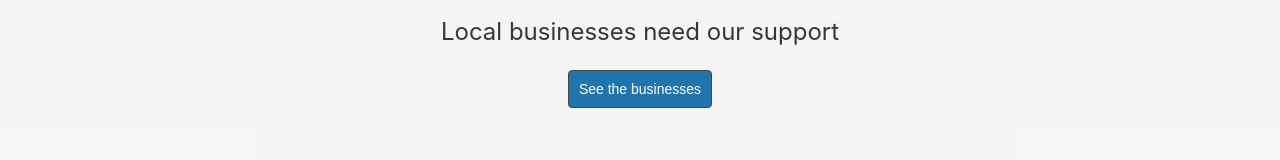
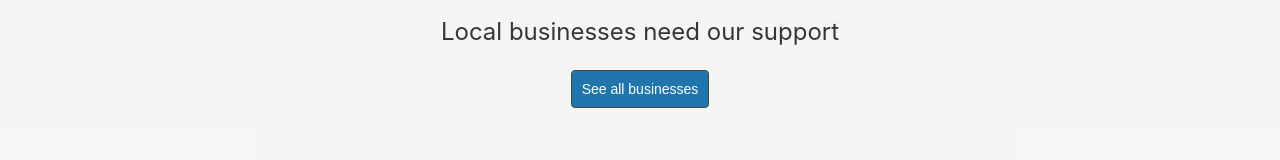
Before and after one commit to ericdarlucio/uplift-projects, a React (Create React App) app in the folder p5-mern-app/frontend/: page / in a window 1280 px wide. Shown: the part 594-754 px from the top of the page. Built offline with nearby package versions, Linux system fonts and the light colour scheme; no server answers.

Commit message:
feat: Add link to pages

```diff
--- a/p5-mern-app/frontend/src/pages/Hero.js
+++ b/p5-mern-app/frontend/src/pages/Hero.js
@@ -1,3 +1,4 @@
+import { Link } from "react-router-dom";
 import Footer from "../components/Footer";
 import Header from "../components/Header";
 import './Hero.css';
@@ -12,12 +13,12 @@ const Hero = () => {
         <div className="Hero-content">
           <h1>Helping local businesses attract more customers</h1>
           <p>Make it easy for the customers to find you</p>
-          <button>Register your business now!</button>
+          <Link to='/register'><button>Register your business now!</button></Link>
         </div>
         <div className="Hero-subcontent">
           <h2>Discover local businesses nearby</h2>
           <p>Local businesses need our support</p>
-          <button>See the businesses</button>
+          <Link to='/business-list'><button>See all businesses</button></Link>
         </div>
       </div>
 
```
